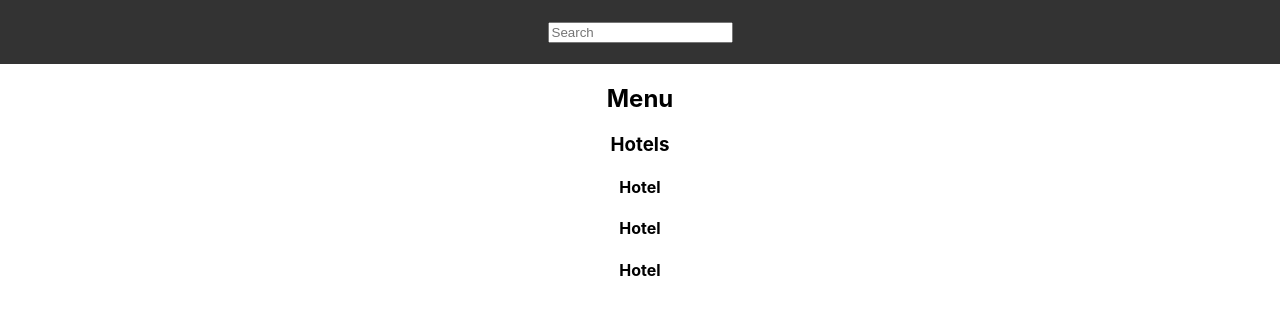
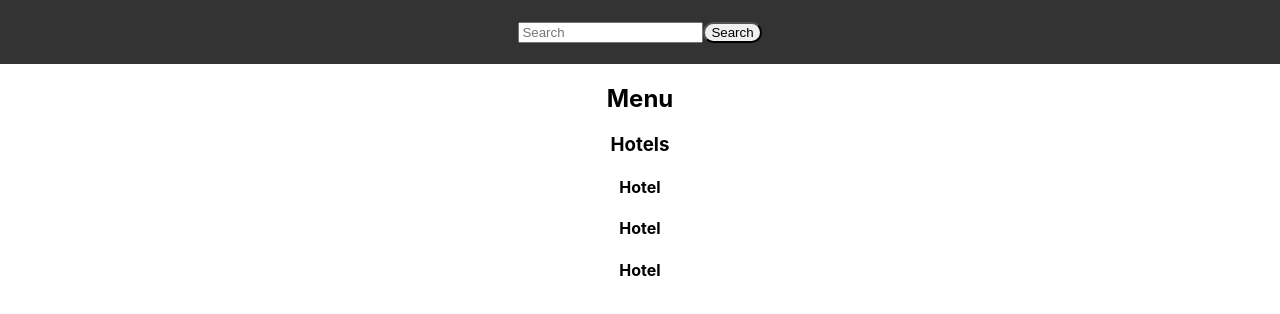
Before and after one commit to paleksanderr/resSys, a React (Create React App) app: page / in a window 1280 px wide. Shown: the top 314 px of the page. Built offline with nearby package versions, Linux system fonts and the light colour scheme.

Commit message:
first commit

```diff
--- a/src/App.css
+++ b/src/App.css
@@ -36,3 +36,6 @@
     transform: rotate(360deg);
   }
 }
+.input {
+  border-radius: 20px;
+}
--- a/src/Component/Header/Header.js
+++ b/src/Component/Header/Header.js
@@ -1,12 +1,11 @@
 import React from "react";
 import styles from "./header.module.css";
+import Searchbar from "./Searchbar/Searchbar";
 
 function Header() {
   return (
     <header className={styles.header}>
-      <div>
-        <input type="text" placeholder="Search" />
-      </div>
+      <Searchbar />
     </header>
   );
 }
--- /dev/null
+++ b/src/Component/Header/Searchbar/Searchbar.js
@@ -0,0 +1,11 @@
+import React from "react";
+
+
+export default function Searchbar() {
+  return (
+    <div>
+      <input type="text" placeholder="Search" />
+      <button className="input">Search</button>
+    </div>
+  );
+}
--- a/src/Component/Header/header.module.css
+++ b/src/Component/Header/header.module.css
@@ -7,3 +7,14 @@
   align-items: center;
   justify-content: center;
 }
+
+.input {
+  background-color: #333;
+  color: #fff;
+  border: none;
+  padding: 0.5rem 1rem;
+  border-radius: 0.5rem;
+  cursor: pointer;
+  font-size: 1rem;
+  font-weight: bold;
+}
```
